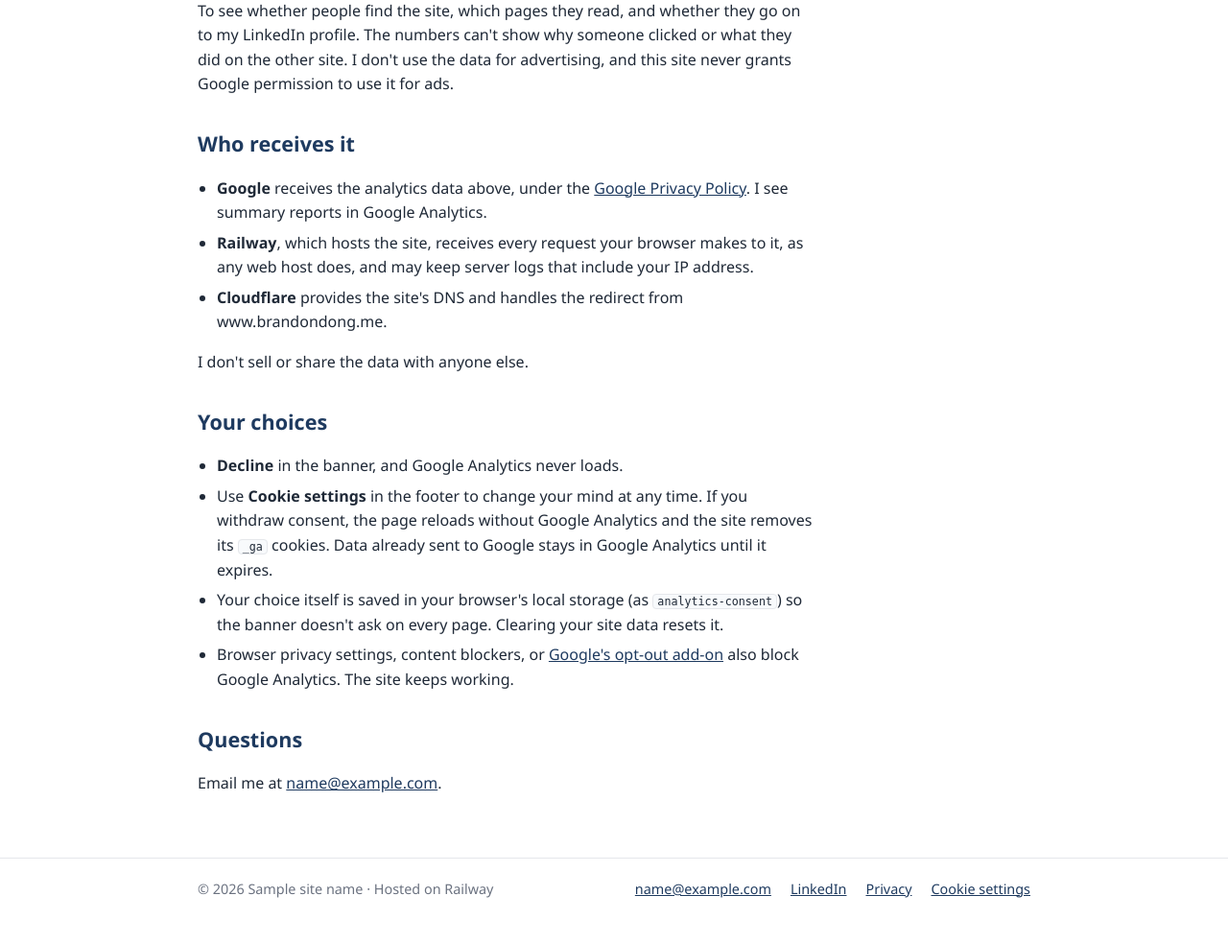
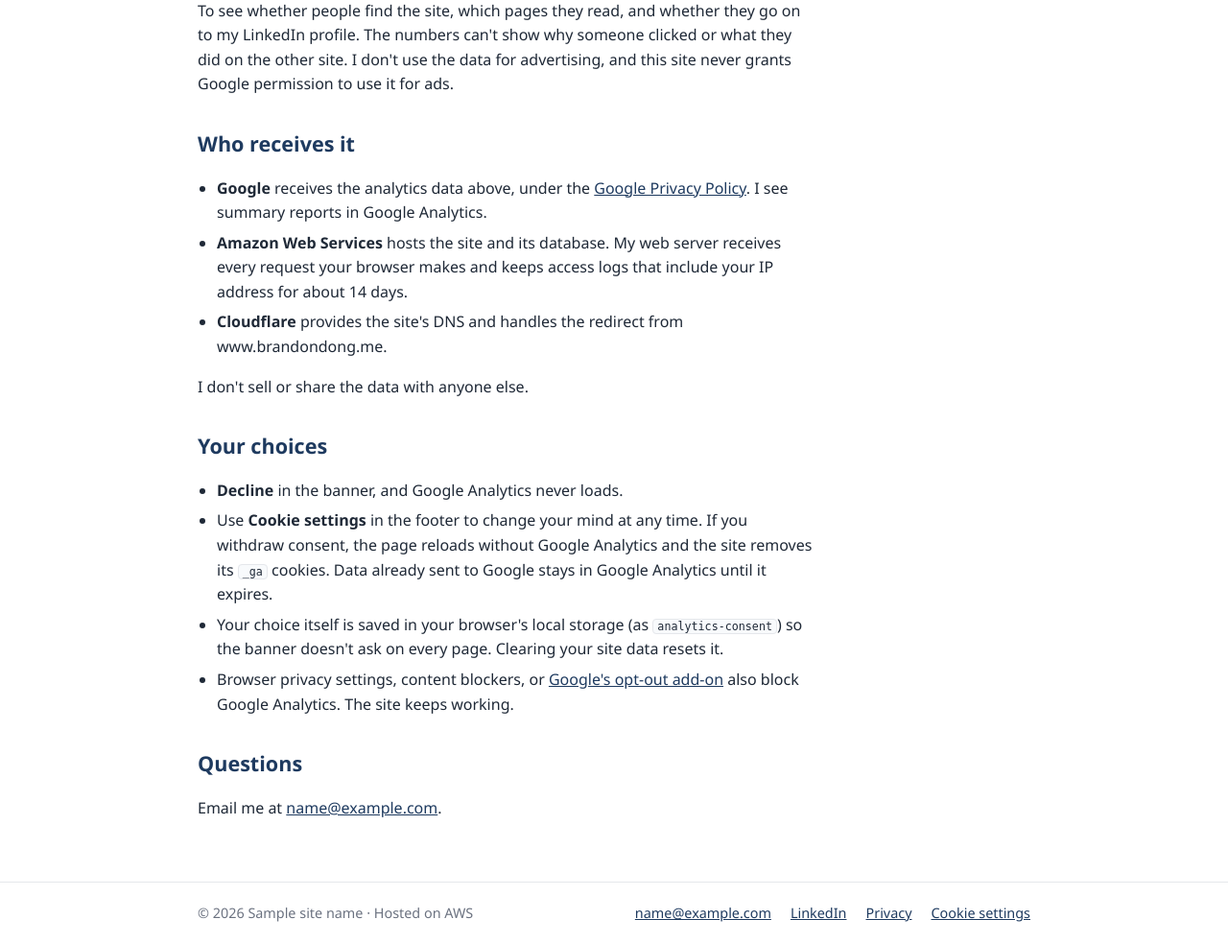
Before and after one commit to brandon-dong/career-platform, a Python web app: template templates/privacy.html in a window 1280 px wide. Shown: the part 852-1835 px from the top of the page at 96% size. Before the commit the page ends 1788 px from the top, so only its background shows below. Run offline with Jinja, Linux system fonts and the light colour scheme; the template is opened without the code that fills it: most values are stand-ins (such as "Sample title", 1, 10 or a date in 2020).

Commit message:
feat: name AWS as the host in the footer and privacy page
Co-Authored-By: Claude Opus 5.5 <noreply@anthropic.com>

```diff
--- a/app/main.py
+++ b/app/main.py
@@ -21,7 +21,7 @@ from app.services.profile_service import (
 from database import SessionLocal
 
 app = FastAPI(title='Career Platform')
-# Railway ends HTTPS at its edge and forwards plain HTTP. Trusting its
+# Nginx ends HTTPS on the instance and forwards plain HTTP over localhost. Trusting its
 # X-Forwarded-Proto header makes url_for() build https:// links.
 app.add_middleware(ProxyHeadersMiddleware, trusted_hosts='*')
 app.mount('/static', StaticFiles(directory='static'), name='static')
--- a/database.py
+++ b/database.py
@@ -7,7 +7,7 @@ from app.config import DATABASE_URL
 def engine_kwargs(url: str) -> dict:
     if url.startswith('sqlite'):
         return {'connect_args': {'check_same_thread': False}, 'future': True}
-    # pool_pre_ping replaces connections that Postgres or Railway's network closed while idle.
+    # pool_pre_ping replaces connections that Postgres or the network closed while idle.
     # connect_timeout lets an unreachable host fail in seconds, so pages fall back instead of hanging.
     return {'connect_args': {'connect_timeout': 10}, 'pool_pre_ping': True, 'future': True}
 
--- a/templates/base.html
+++ b/templates/base.html
@@ -44,7 +44,7 @@
     </main>
     <footer class="site-footer">
       <div class="container footer-inner">
-        <span>&copy; 2026 {{ site_name }} · Hosted on Railway</span>
+        <span>&copy; 2026 {{ site_name }} · Hosted on AWS</span>
         <span class="footer-links">
           <a href="mailto:{{ contact.email }}">{{ contact.email }}</a>
           <a href="{{ contact.linkedin }}">LinkedIn</a>
--- a/templates/privacy.html
+++ b/templates/privacy.html
@@ -23,7 +23,7 @@
 <h2>Who receives it</h2>
 <ul>
   <li><strong>Google</strong> receives the analytics data above, under the <a href="https://policies.google.com/privacy">Google Privacy Policy</a>. I see summary reports in Google Analytics.</li>
-  <li><strong>Railway</strong>, which hosts the site, receives every request your browser makes to it, as any web host does, and may keep server logs that include your IP address.</li>
+  <li><strong>Amazon Web Services</strong> hosts the site and its database. My web server receives every request your browser makes and keeps access logs that include your IP address for about 14 days.</li>
   <li><strong>Cloudflare</strong> provides the site's DNS and handles the redirect from www.brandondong.me.</li>
 </ul>
 <p>I don't sell or share the data with anyone else.</p>
```
Also changed, not shown: tests/test_analytics.py (+1 -1 lines), tests/test_layout.py (+1 -1 lines).
